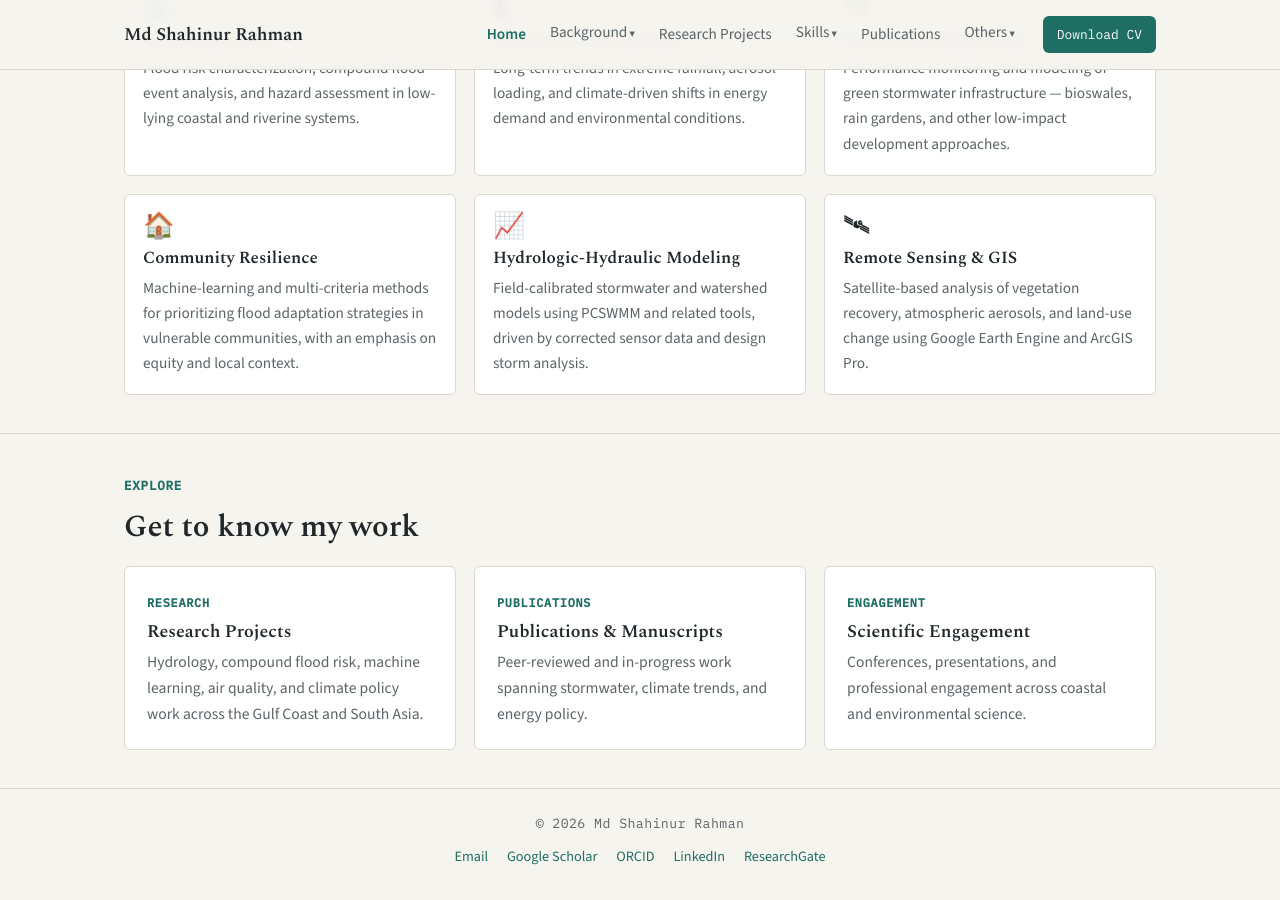
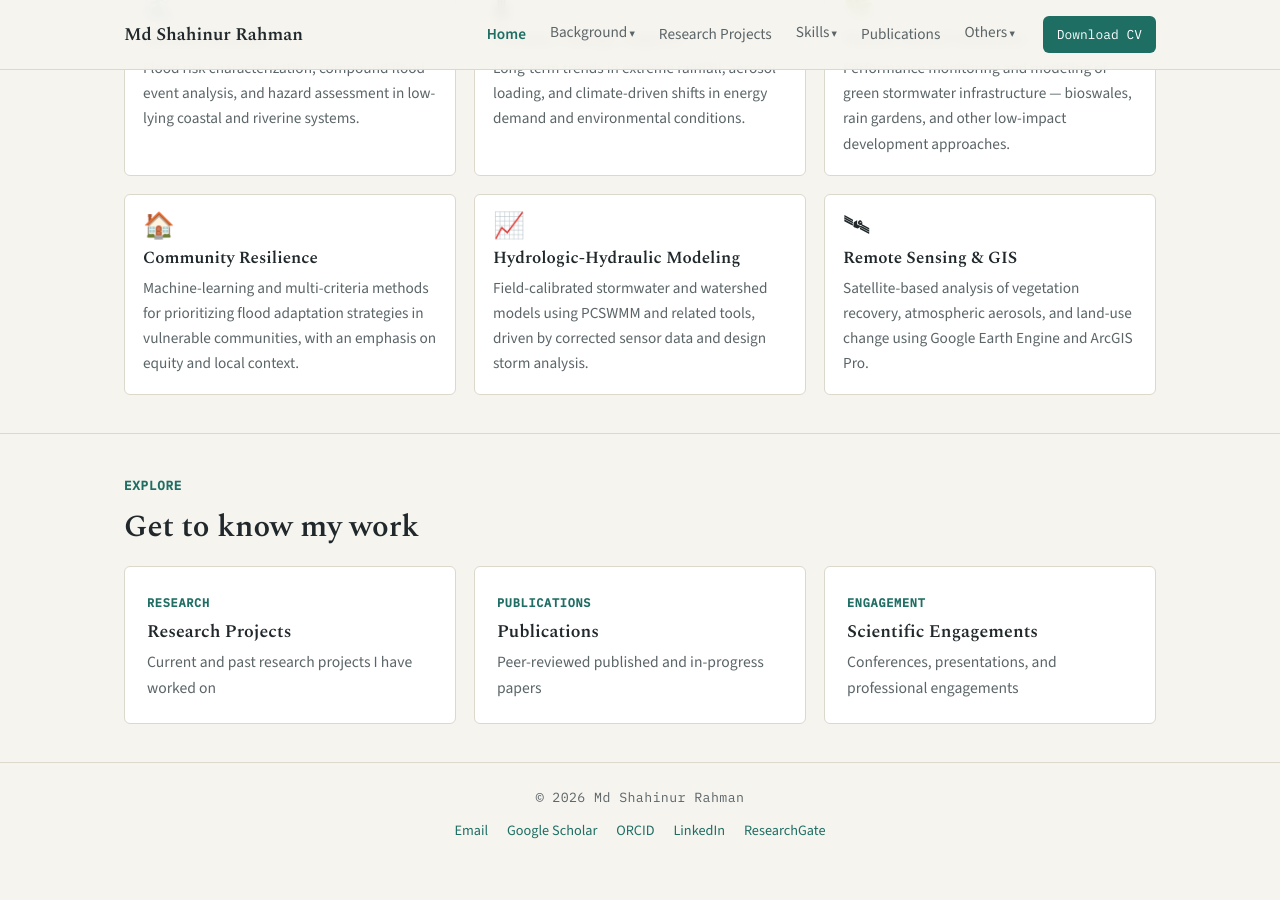
Before and after one commit to Shahinur-Rahman-web/Shahinur-Rahman-web.github.io, a Jekyll site: the page built from index.html, in a window 1280 px wide and 900 px high, scrolled down 593 px. Built offline with Jekyll 4.4.1, drawn with Linux system fonts in a browser that asks for light colours; after the commit the page ends 1467 px from its top, so only the background shows below that.

Commit message:
Update home_cards.html

```diff
--- a/_includes/home_cards.html
+++ b/_includes/home_cards.html
@@ -8,17 +8,17 @@
       <a class="card" href="{{ '/research/' | relative_url }}">
         <span class="eyebrow mono">RESEARCH</span>
         <h3>Research Projects</h3>
-        <p>Hydrology, compound flood risk, machine learning, air quality, and climate policy work across the Gulf Coast and South Asia.</p>
+        <p>Current and past research projects I have worked on</p>
       </a>
       <a class="card" href="{{ '/publications/' | relative_url }}">
         <span class="eyebrow mono">PUBLICATIONS</span>
-        <h3>Publications &amp; Manuscripts</h3>
-        <p>Peer-reviewed and in-progress work spanning stormwater, climate trends, and energy policy.</p>
+        <h3>Publications</h3>
+        <p>Peer-reviewed published and in-progress papers</p>
       </a>
       <a class="card" href="{{ '/others/' | relative_url }}#engagement">
         <span class="eyebrow mono">ENGAGEMENT</span>
-        <h3>Scientific Engagement</h3>
-        <p>Conferences, presentations, and professional engagement across coastal and environmental science.</p>
+        <h3>Scientific Engagements</h3>
+        <p>Conferences, presentations, and professional engagements</p>
       </a>
     </div>
   </div>
```
